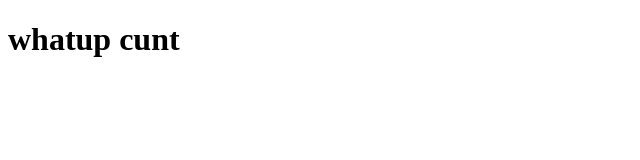
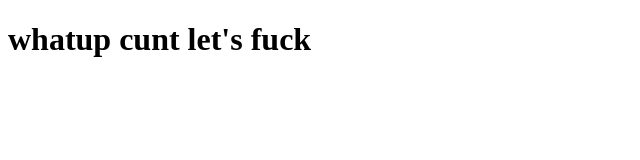
Before and after one commit to SammyLikesBacon/coursera-test, a plain HTML site: page site/index.html in a window 1280 px wide. Shown: the whole page, without its empty margins (0-640 px from the left). Drawn offline with Linux system fonts and the light colour scheme.

Commit message:
small addition to our page content

```diff
--- a/site/index.html
+++ b/site/index.html
@@ -4,6 +4,6 @@
 	<title>hello</title>
 </head>
 <body>
-<h1>whatup cunt</h1>
+<h1>whatup cunt let's fuck</h1>
 </body>
 </html>
```
